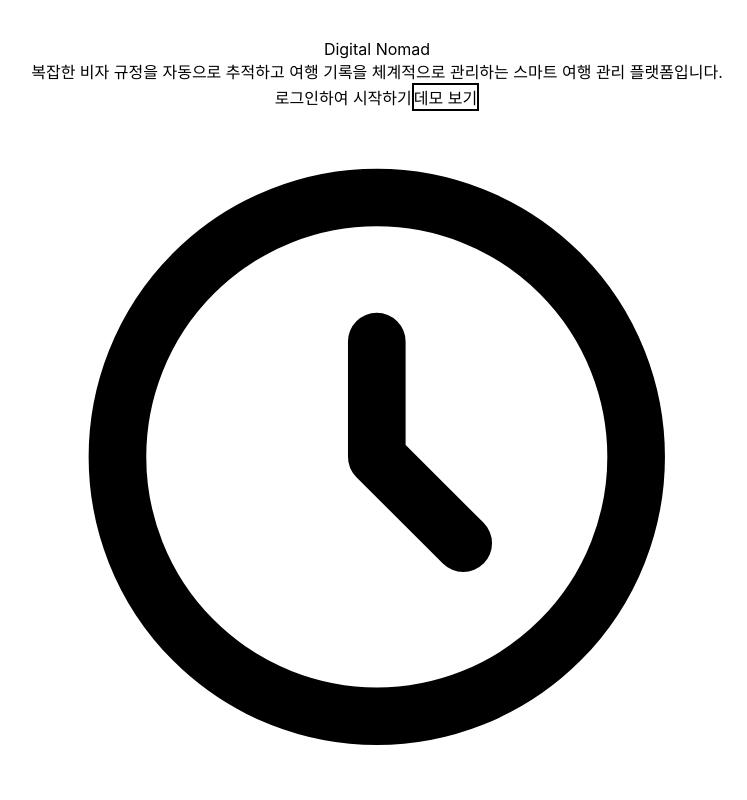
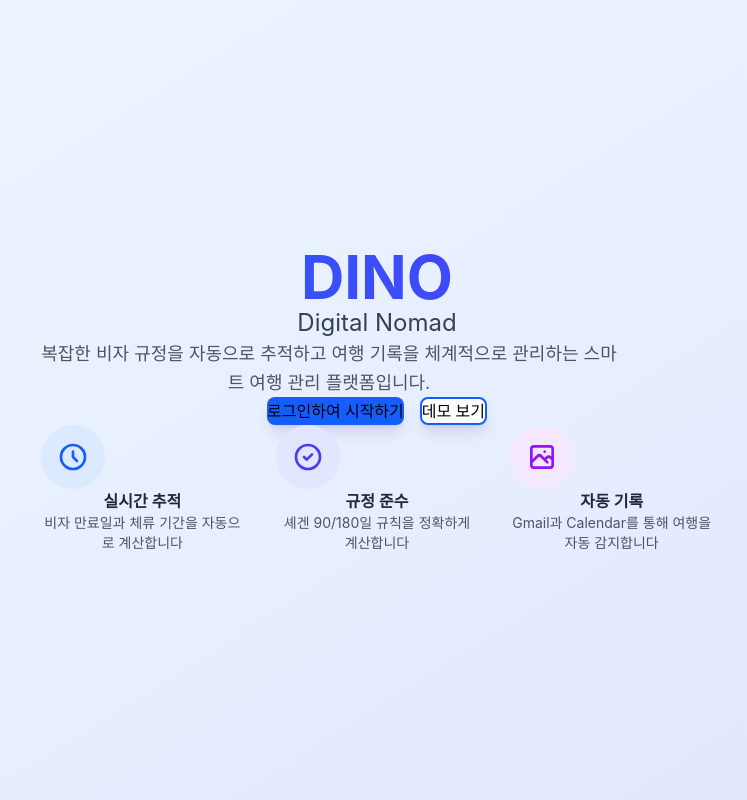
Before and after one commit to taco0513/DINOapp, a Next.js app: page / in a window 1280 px wide. Shown: the top 800 px of the page, without its empty margins (263-1010 px from the left). Built offline with nearby package versions, Linux system fonts and the light colour scheme; no server answers.

Commit message:
Fix Tailwind CSS v4 production build issue
- Update globals.css to use Tailwind v4 import syntax
- Add postcss.config.mjs for Tailwind v4 configuration
- Remove old postcss.config.js

```diff
--- a/app/globals.css
+++ b/app/globals.css
@@ -1,6 +1,4 @@
-@tailwind base;
-@tailwind components;
-@tailwind utilities;
+@import 'tailwindcss';
 
 @import url('https://fonts.googleapis.com/css2?family=Inter:wght@100;200;300;400;500;600;700;800;900&display=swap');
 
--- /dev/null
+++ b/postcss.config.mjs
@@ -0,0 +1,5 @@
+export default {
+  plugins: {
+    '@tailwindcss/postcss': {},
+  },
+}
```
